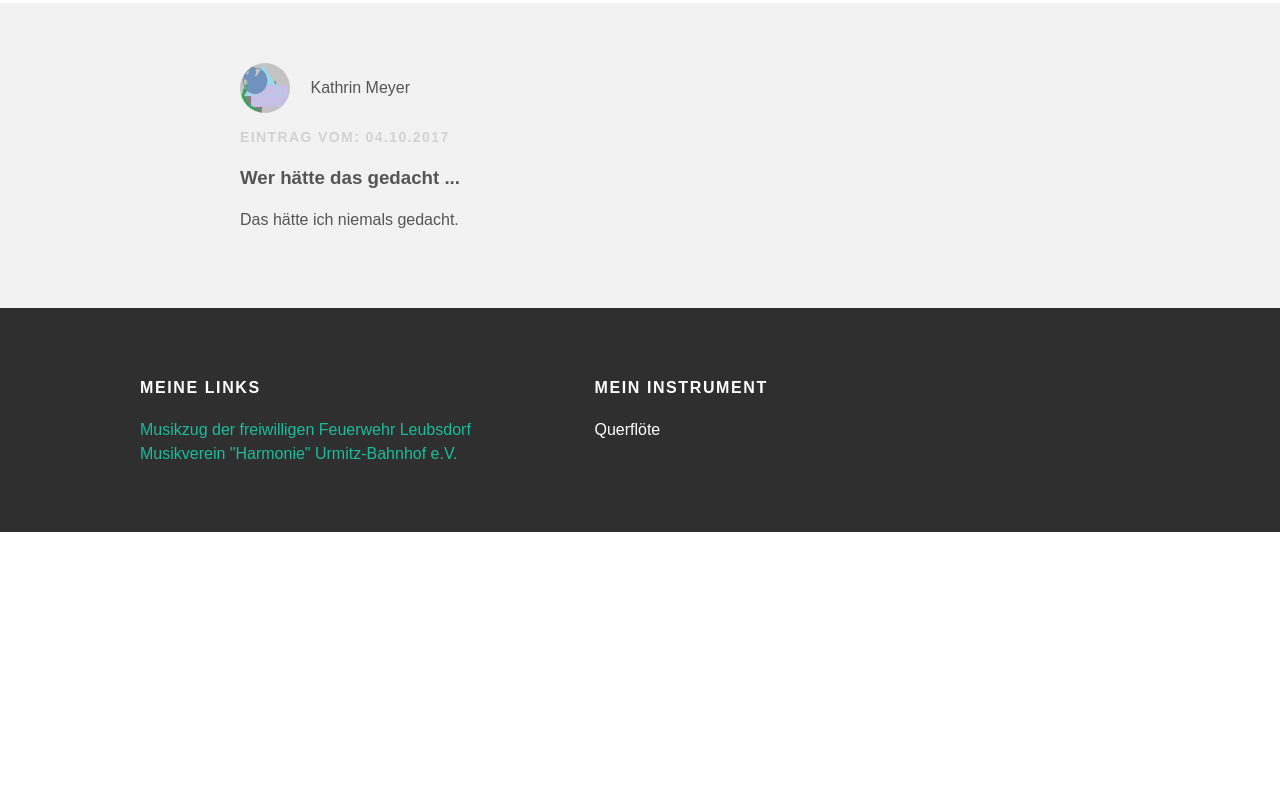
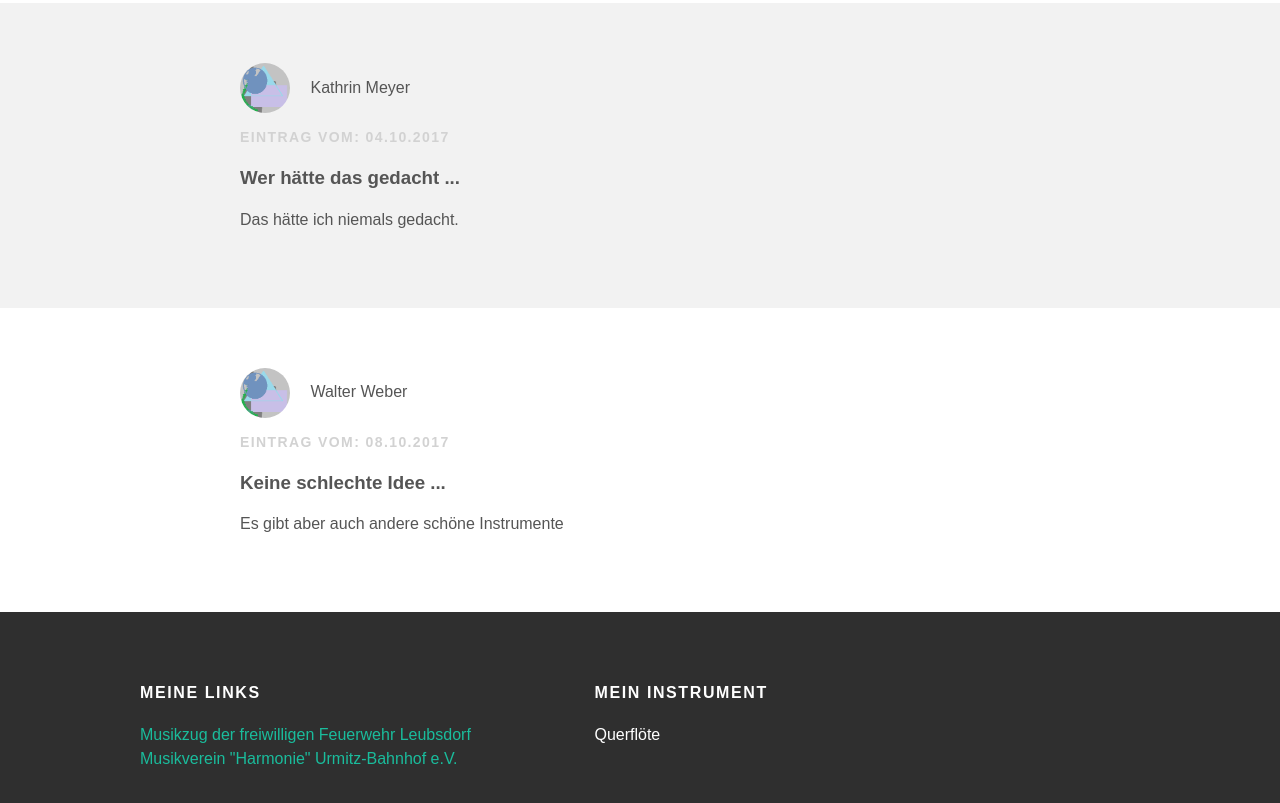
Before and after one commit to VeciKofi/vecikofi.github.io, a plain HTML site: page index.html in a window 1280 px wide. Shown: the part 451-1254 px from the top of the page. Before the commit the page ends 983 px from the top, so only its background shows below. Drawn offline with Linux system fonts and the light colour scheme; a web font is replaced by a local one.

Commit message:
Update index.html

```diff
--- a/index.html
+++ b/index.html
@@ -40,10 +40,23 @@
         <h3 class="post-title">Wer hätte das gedacht ...</h3>
         <div class="post-content">
           <p>Das hätte ich niemals gedacht.</p>
+        </div> <!-- post-content -->
+      </div> <!-- post -->
+    </div> <!-- post-container -->
+    <div class="post-container">
+      <div class="post">
+        <div class="post-author">
+          <img src="Bild-2.png">
+          <span>Walter Weber</span>
         </div>
-      </div>
-    </div>
-  </div>
+        <p class="post-date">Eintrag vom: 08.10.2017</p>
+        <h3 class="post-title">Keine schlechte Idee ...</h3>
+        <div class="post-content">
+          <p>Es gibt aber auch andere schöne Instrumente</p>
+        </div> <!-- post-content -->
+      </div> <!-- post -->
+    </div> <!-- post-container -->
+  </div> <!-- content -->
   <div id="footer">
     <div class="container">
       <div class="column">
```
